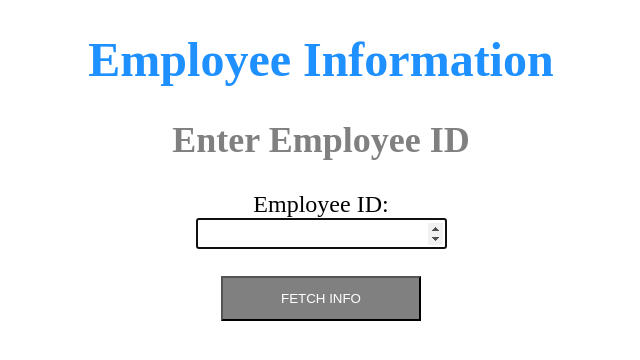
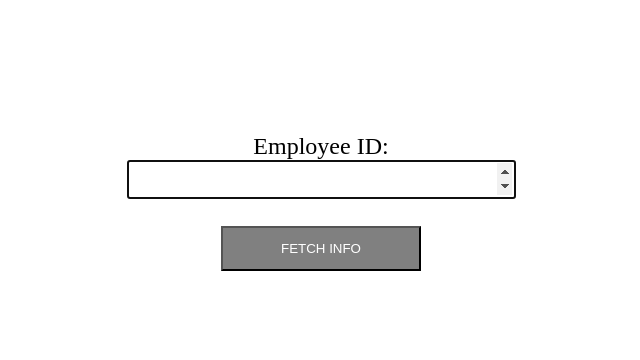
Before and after one commit to 134420173-myseneca/Final-Project-Deployment-of-2-tiered-web-application-to-managed-K8s-cluster-on-Amazon-EKS, a Flask app: template templates/getemp.html in a window 1280 px wide. Shown: the top 360 px of the page, without its empty margins (319-959 px from the left). Run offline with Flask 2, Linux system fonts and the light colour scheme; the template is opened without the code that fills it, so the values that code supplies are empty; parts of the project's set-up code (start-up, migrations or seed data) failed here and were passed over.

```diff
--- a/templates/getemp.html
+++ b/templates/getemp.html
@@ -1,7 +1,7 @@
 	<!DOCTYPE html>
 <html>
 <head>
-	<title>Get Employee Information {{group_name}}</title>
+	<title>Get Employee Information </title>
 
 	    <style>
         body {
@@ -20,15 +20,15 @@
 <center>
 	<font color="black" size="5" style="font-family: avenir">
 
-		<h1 style="color: DodgerBlue">Employee Information</h1>
+		<h1 style="color: white; font-size: 1.2em; font-style: italic;">Employee Information</h1>
 
 	<!--	<body style="background-image: url('{{ background_image }}');" >    -->
 
 			<form action="/fetchdata" autocomplete="on" method="POST">
 
-				<h2 style="color: grey">Enter Employee ID</h2>
+				<h2 style="color: white; font-size: 1.2em; font-style: italic;">Enter Employee ID</h2>
 
-		  		Employee ID:<br> <input style="height:25px;font-size:14pt;" type="number" name="emp_id" autofocus size="40"><br><br>
+		  		Employee ID:<br> <input style="color: white; font-size: 1.2em; font-style: italic;" type="number" name="emp_id" autofocus size="40"><br><br>
 
 
 		  		<button type="submit" style="background: grey; height: 45px; width: 200px; color: white; size: 5; font:oblique;">FETCH INFO</button><br><br>
```
